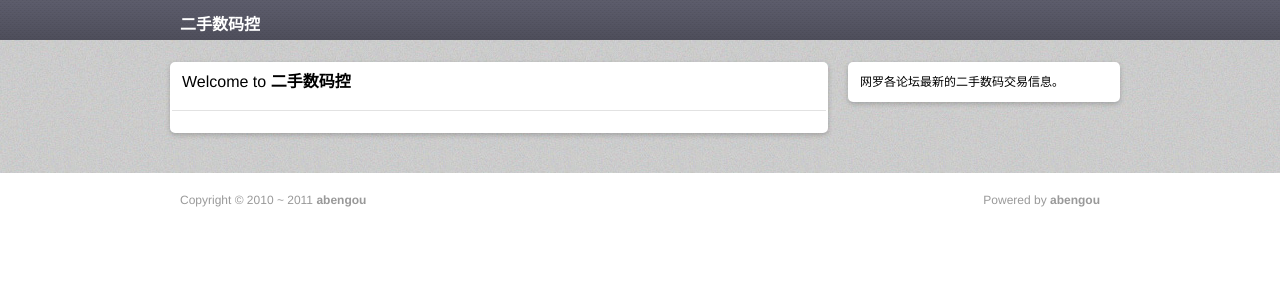
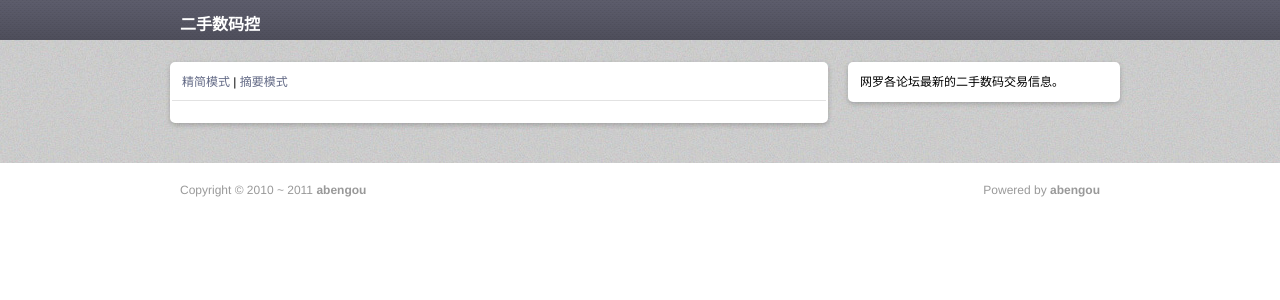
Before and after one commit to vicalloy/scnews, a Django app: page / in a window 1280 px wide. Shown: the top 300 px of the page. Run offline with Django 3.2, Linux system fonts and the light colour scheme; data that the repository does not hold is empty.

Commit message:
* 增加摘要模式

```diff
--- a/sites/settings.py
+++ b/sites/settings.py
@@ -15,7 +15,7 @@ MANAGERS = ADMINS
 DATABASES = {
     'default': {
         'ENGINE': 'django.db.backends.sqlite3', # Add 'postgresql_psycopg2', 'postgresql', 'mysql', 'sqlite3' or 'oracle'.
-        'NAME': 'db.sqlite',                      # Or path to database file if using sqlite3.
+        'NAME': os.path.join(HERE, 'db.sqlite'),                      # Or path to database file if using sqlite3.
         'USER': '',                      # Not used with sqlite3.
         'PASSWORD': '',                  # Not used with sqlite3.
         'HOST': '',                      # Set to empty string for localhost. Not used with sqlite3.
--- a/sites/templates/scnews/inc_topic_detail.html
+++ b/sites/templates/scnews/inc_topic_detail.html
@@ -12,6 +12,12 @@
                         <strong>{{t.author}}</strong> &bull;
                         {{ t.date|timesince }}
                     </span>
+					{% if request.GET.detail %}
+                    <div class="sep5"></div>
+                    <div class="content">
+						{{t.descn|safe}}
+					</div>
+					{% endif %}
                 </td>
             </tr>
         </tbody>
--- a/sites/templates/scnews/index.html
+++ b/sites/templates/scnews/index.html
@@ -14,9 +14,9 @@
 {% block content_content %}
     <div class="box" id="topics_index">
         <div class="cell" align="left">
-            <div class="fr"><span style="font-size: 110%;" class="fade"></span></div>
-            <span class="bigger">Welcome to <strong>二手数码控</strong></span>
-            <div class="sep10"></div>
+			<a href="{% url scnews_index %}">精简模式</a>
+			|
+			<a href="{% url scnews_index %}?detail=1">摘要模式</a>
         </div>
 
         {% load pagination_tags %}
```
